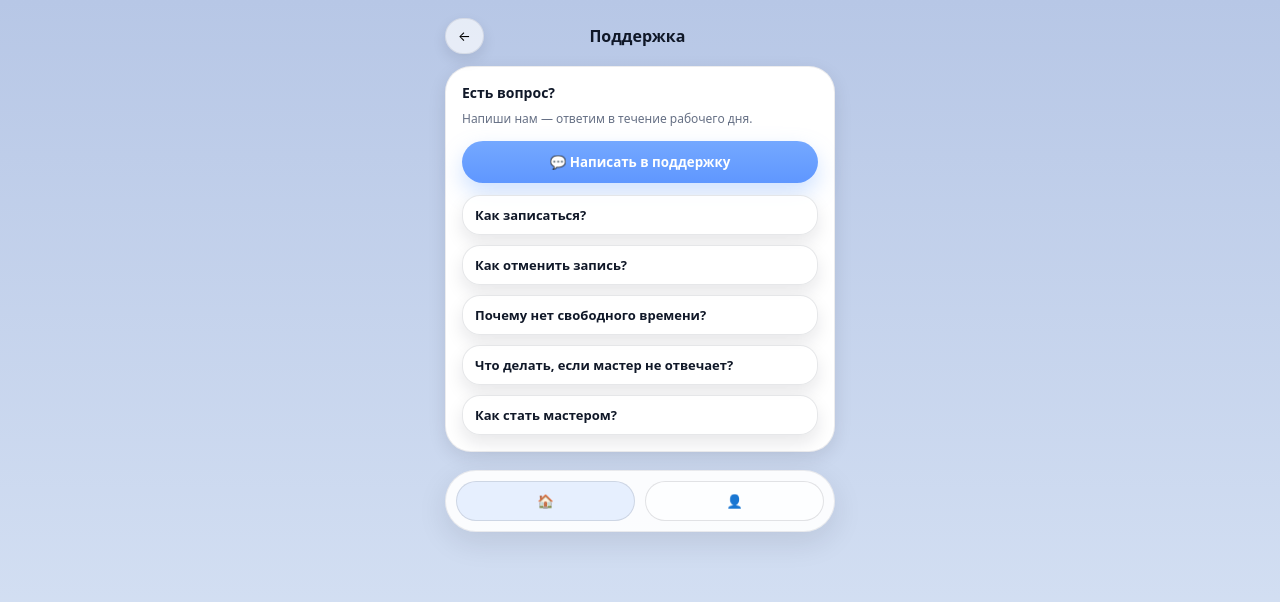
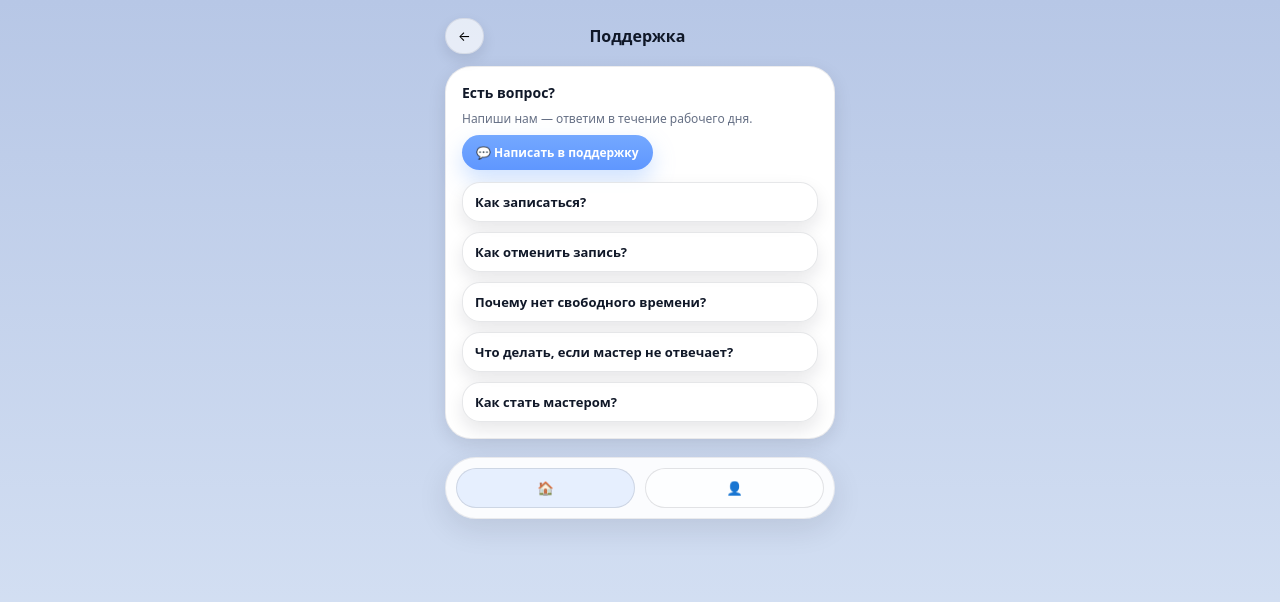
Before and after one commit to Def0lts/ZentoMVP, a React (Vite) app in the folder frontend/: page /support in a window 1280 px wide. Shown: the top 602 px of the page. Built offline with nearby package versions, Linux system fonts and the light colour scheme.

Commit message:
feat: support chat link

```diff
--- a/frontend/src/pages/Support.tsx
+++ b/frontend/src/pages/Support.tsx
@@ -3,6 +3,9 @@ import BottomNav from "../components/BottomNav";
 
 export default function Support() {
   const nav = useNavigate();
+  const handleSupport = () => {
+    window.open("https://t.me/Def0lt_s", "_blank");
+  };
 
   return (
     <div className="zento-screen">
@@ -25,10 +28,7 @@ export default function Support() {
             Напиши нам — ответим в течение рабочего дня.
           </div>
 
-          <button
-            className="big-primary"
-            onClick={() => alert("Позже подключим Telegram/WhatsApp чат")}
-          >
+          <button className="btn-primary" onClick={handleSupport}>
             💬 Написать в поддержку
           </button>
 
```
